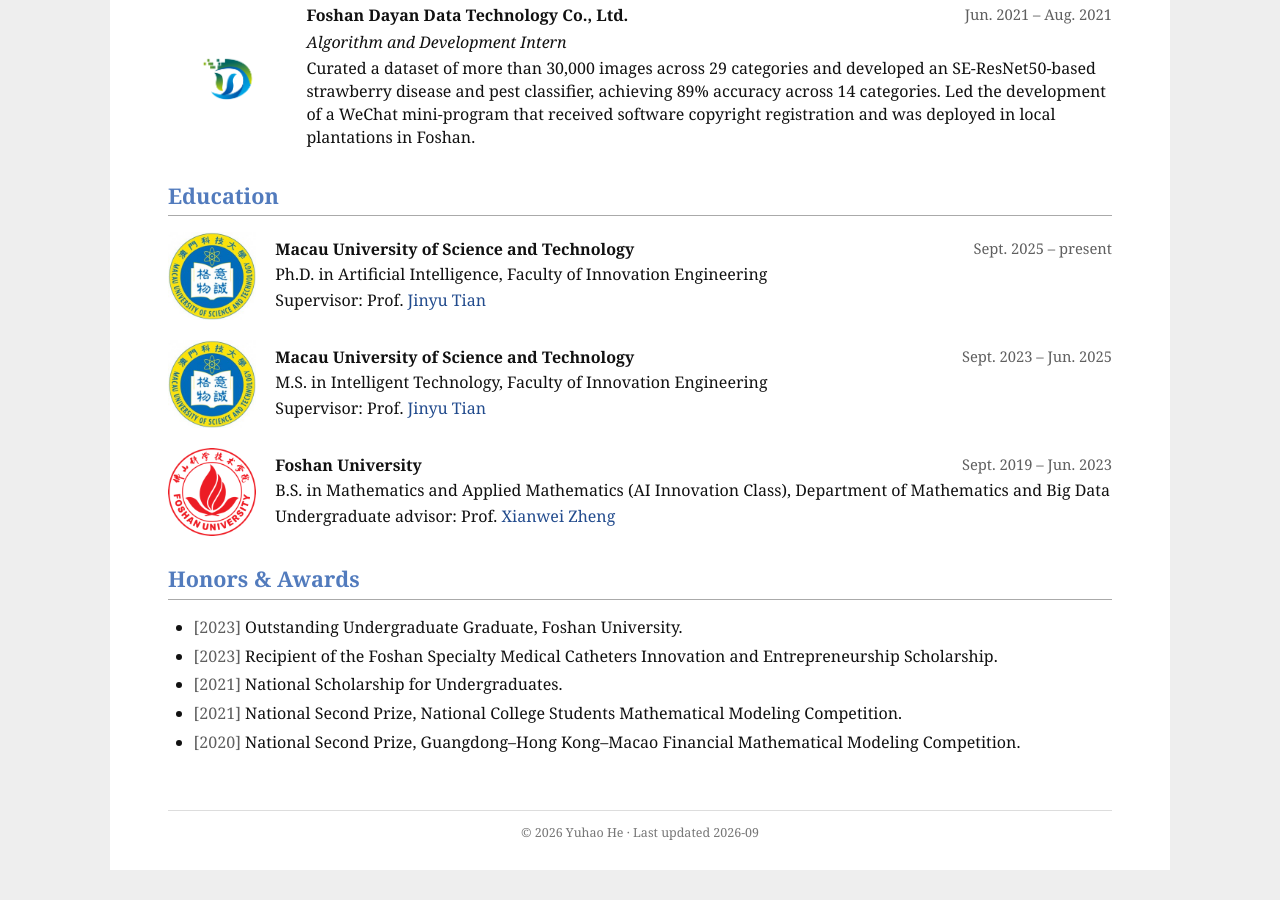
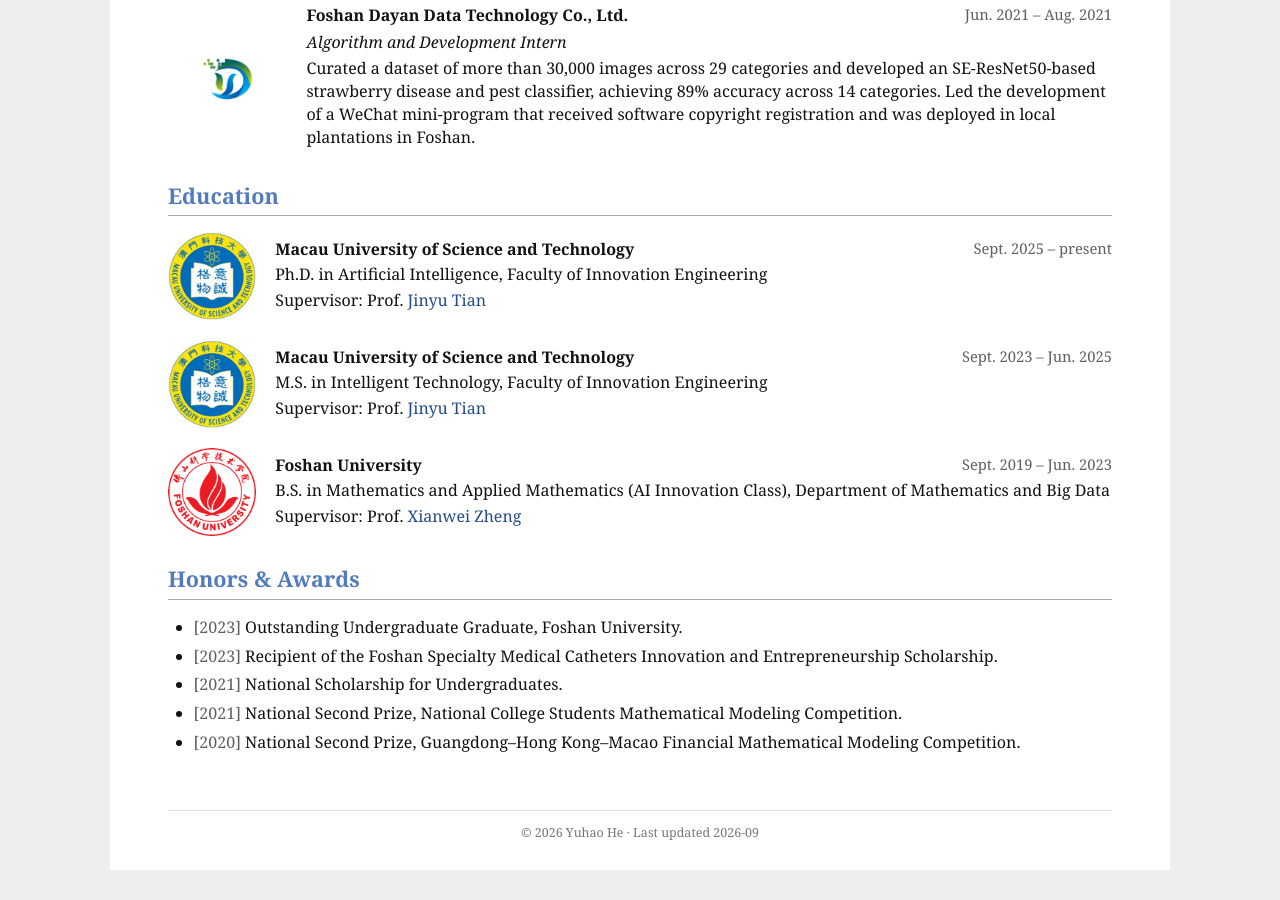
Before and after one commit to Anson-He/Anson-He.github.io, a Jekyll site: the page built from _pages/about.md, in a window 1280 px wide and 900 px high, scrolled down 1578 px. Built offline with Jekyll 4.4.1, drawn with Linux system fonts in a browser that asks for light colours.

Commit message:
Use consistent supervisor labels

```diff
--- a/_pages/about.md
+++ b/_pages/about.md
@@ -123,7 +123,7 @@
     <div class="education-row__content">
       <p><strong>Foshan University</strong><span>Sept. 2019 – Jun. 2023</span></p>
       <p>B.S. in Mathematics and Applied Mathematics (AI Innovation Class), Department of Mathematics and Big Data</p>
-      <p>Undergraduate advisor: Prof. <a href="https://www.researchgate.net/profile/Xianwei-Zheng-2">Xianwei Zheng</a></p>
+      <p>Supervisor: Prof. <a href="https://www.researchgate.net/profile/Xianwei-Zheng-2">Xianwei Zheng</a></p>
     </div>
   </div>
 </div>
```
Also changed, not shown: _pages/cv.md (+1 -1 lines).
